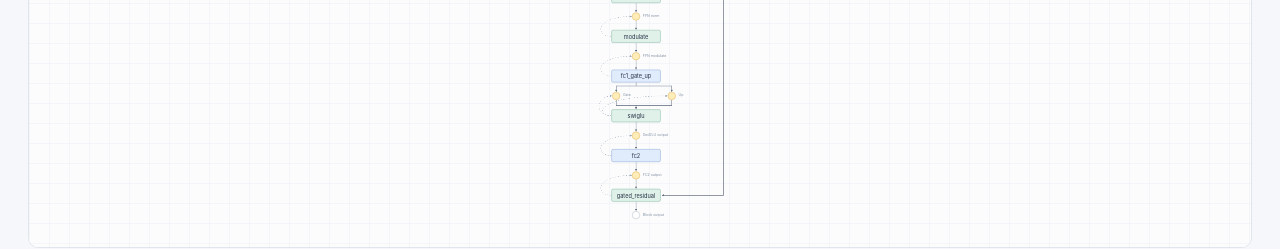
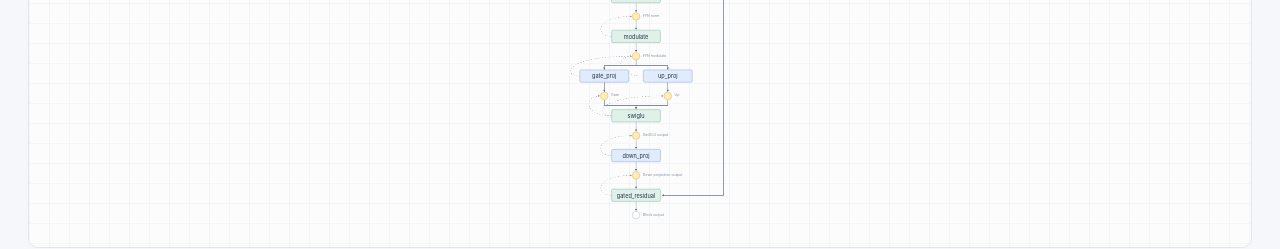
Before and after one commit to niyunsheng/ActScope, a React (Vite) app: page /tmp/actscope-hover-mobile.png in a window 1280 px wide. Shown: the part 888-1137 px from the top of the page. Built offline with nearby package versions, Linux system fonts and the light colour scheme.

Commit message:
Display separate gate and up projections consistently

```diff
--- a/scripts/activation-smoke.mjs
+++ b/scripts/activation-smoke.mjs
@@ -15,7 +15,7 @@ try {
   assert.equal(await page.getByLabel('Activation dtype',{exact:true}).count(),0);
   assert.doesNotMatch(await page.locator('body').innerText(), /\p{Script=Han}/u);
   assert.equal(await page.locator('.ag-graph-heading .ag-legend').count(),1);
-  for (const [id, expected] of Object.entries({qp:'[7168, 5376]',kp:'[7168, 5376]',vp:'[7168, 5376]',o:'[5376, 7168]',f1:'[28672, 5376]',f2:'[5376, 14336]'})) {
+  for (const [id, expected] of Object.entries({qp:'[7168, 5376]',kp:'[7168, 5376]',vp:'[7168, 5376]',o:'[5376, 7168]',gate_proj:'[14336, 5376]',up_proj:'[14336, 5376]',f2:'[5376, 14336]'})) {
     await page.locator(`[data-operator="${id}"]`).hover();
     assert.equal(await page.getByTestId('weight-shape').innerText(),expected);
   }
@@ -60,7 +60,7 @@ try {
   assert.equal(await page.locator('table, .ag-diagram svg, .ag-ledger, .ag-op-inspector').count(),0);
   const colors=await page.locator('.ag-operator').evaluateAll(ns=>[...new Set(ns.map(n=>getComputedStyle(n).backgroundColor))]);
   assert.equal(colors.length,2);
-  assert.equal(await page.locator('.ag-operator.compute-bound').count(),7);
+  assert.equal(await page.locator('.ag-operator.compute-bound').count(),8);
   assert.equal(await page.locator('.ag-operator.memory-bound').count(),11);
   const viewport=page.getByLabel('Zoomable graph',{exact:true});
   await viewport.scrollIntoViewIfNeeded();
--- a/src/activation/lingbot.ts
+++ b/src/activation/lingbot.ts
@@ -74,11 +74,11 @@ export const lingbot: Model = {
     // Weights encode the routing decision for replay; dispatch backward needs indices only.
     operator('dispatch','dispatch','dispatch',['mod2','weights'],['dispatch'],[],260,1600,undefined,{mod2:80}),
     // Eager expert path: separate SiLU and multiply, not a fused SwiGLU backward.
-    operator('w1','expert_w1','linear',['dispatch'],['gate'],['dispatch'],160,1700,[E,I,H]),
-    operator('w3','expert_w3','linear',['dispatch'],['up'],['dispatch'],360,1700,[E,I,H]),
+    operator('w1','expert_gate_proj','linear',['dispatch'],['gate'],['dispatch'],160,1700,[E,I,H]),
+    operator('w3','expert_up_proj','linear',['dispatch'],['up'],['dispatch'],360,1700,[E,I,H]),
     operator('silu','silu','silu',['gate'],['silu'],['gate'],160,1800),
     operator('mul','multiply','multiply',['silu','up'],['product'],['silu','up'],260,1900),
-    operator('w2','expert_w2','linear',['product'],['expertOut'],['product'],260,2000,[E,H,I]),
+    operator('w2','expert_down_proj','linear',['product'],['expertOut'],['product'],260,2000,[E,H,I]),
     operator('castExpert','cast_fp32','cast',['expertOut'],['expertFloat'],[],260,2100),
     // Weighted scatter uses FP32 expert values for d(route weights); normalized
     // BF16 weights for d(expert values). Cast result to BF16; indices excluded.
--- a/src/activation/model.ts
+++ b/src/activation/model.ts
@@ -34,8 +34,8 @@ export const h3: Model = {
     t('qr', tensorLabels.qr, 90, 540, q, 'T × Nq × D'), t('kr', tensorLabels.kr, 250, 540, kv, 'T × Nkv × D'),
     t('attention', tensorLabels.attention, 250, 650, q, 'T × Nq × D'), t('out', tensorLabels.out, 250, 750),
     t('residual', tensorLabels.residual, 250, 850), t('norm2', tensorLabels.norm2, 250, 950), t('mod2', tensorLabels.mod2, 250, 1050),
-    t('gate', 'Gate', 200, 1150, ff, 'T × I'), t('up', 'Up', 340, 1150, ff, 'T × I'),
-    t('swiglu', 'SwiGLU output', 250, 1250, ff, 'T × I'), t('fc2', 'FC2 output', 250, 1350), t('output', tensorLabels.output, 250, 1450),
+    t('gate', 'Gate', 170, 1150, ff, 'T × I'), t('up', 'Up', 330, 1150, ff, 'T × I'),
+    t('swiglu', 'SwiGLU output', 250, 1250, ff, 'T × I'), t('fc2', 'Down projection output', 250, 1350), t('output', tensorLabels.output, 250, 1450),
   ],
   operators: [
     // RMSNorm type verified in Diffusers transformer_minimax_h3.py at
@@ -68,12 +68,14 @@ export const h3: Model = {
     op('n2', operatorLabels.n2, 'norm', ['residual'], ['norm2'], ['residual'], 250, 900),
     // FFN modulation backward needs norm2 for scale gradient; external scale is also required.
     op('m2', operatorLabels.m2, 'modulate', ['norm2'], ['mod2'], ['norm2'], 250, 1000),
-    // Packed FC1 backward needs mod2; gate/up output slices are not dependencies of FC1.backward.
-    op('f1', 'fc1_gate_up', 'linear', ['mod2'], ['gate', 'up'], ['mod2'], 250, 1100),
+    // Logical views of the packed FC1: both projections share mod2 storage.
+    // Gate/up are disjoint output slices; splitting the graph does not add activation bytes.
+    op('gate_proj', 'gate_proj', 'linear', ['mod2'], ['gate'], ['mod2'], 170, 1100),
+    op('up_proj', 'up_proj', 'linear', ['mod2'], ['up'], ['mod2'], 330, 1100),
     // Fused SwiGLU backward needs gate/up; reconstruct SiLU(gate) inside backward, not cached Y.
     op('sw', 'swiglu', 'swiglu', ['gate', 'up'], ['swiglu'], ['gate', 'up'], 250, 1200),
     // FC2 backward needs swiglu for dW; weights are external and its output is not required.
-    op('f2', 'fc2', 'linear', ['swiglu'], ['fc2'], ['swiglu'], 250, 1300),
+    op('f2', 'down_proj', 'linear', ['swiglu'], ['fc2'], ['swiglu'], 250, 1300),
     // Y = residual + gate*fc2. Backward needs fc2 for dgate, not residual; replay needs both.
     op('r2', operatorLabels.residual, 'residual', ['residual', 'fc2'], ['output'], ['fc2'], 250, 1400),
   ],
```
Also changed, not shown: 2 other files (tests, documents, lock files or other folders).
